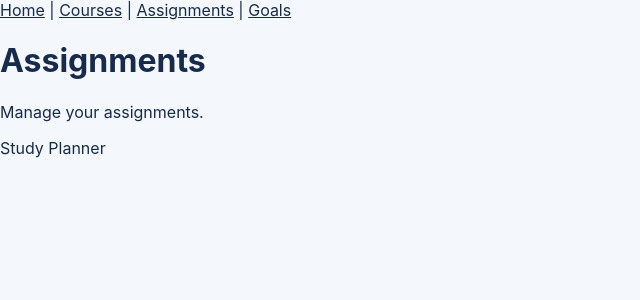
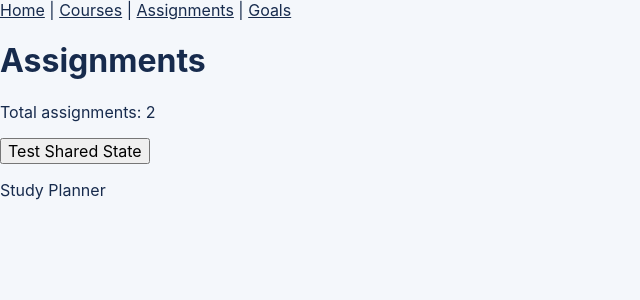
Before and after one commit to rrc-w2025-Gunkarsingh/FDS-Projects, a React (Vite) app: page /assignments in a window 1280 px wide. Shown: the top 300 px of the page, without its empty margins (0-640 px from the left). Built offline with nearby package versions, Linux system fonts and the light colour scheme.

Commit message:
Update three pages with same prop type

```diff
--- a/src/App.tsx
+++ b/src/App.tsx
@@ -1,18 +1,72 @@
+import { useState } from "react";
 import { Route, Routes } from "react-router-dom";
 import HomePage from "./pages/HomePage";
 import CoursesPage from "./pages/CoursesPage";
 import AssignmentsPage from "./pages/AssignmentsPage";
 import GoalsPage from "./pages/GoalsPage";
 import Layout from "./components/layout/Layout";
+import type { Assignment } from "./types/assignment";
 
 function App() {
+  const [assignments, setAssignments] = useState<Assignment[]>([
+    {
+      id: 1,
+      title: "Backend API Project",
+      course: "COMP-3018",
+      dueDate: "2026-09-30",
+      completed: false,
+    },
+    {
+      id: 2,
+      title: "React Sprint 2",
+      course: "COMP-3019",
+      dueDate: "2026-10-02",
+      completed: false,
+    },
+  ]);
+
   return (
     <Routes>
       <Route element={<Layout />}>
-        <Route path="/" element={<HomePage />} />
-        <Route path="/courses" element={<CoursesPage />} />
-        <Route path="/assignments" element={<AssignmentsPage />} />
-        <Route path="/goals" element={<GoalsPage />} />
+        <Route
+          path="/"
+          element={
+            <HomePage
+              assignments={assignments}
+              setAssignments={setAssignments}
+            />
+          }
+        />
+
+        <Route
+          path="/courses"
+          element={
+            <CoursesPage
+              assignments={assignments}
+              setAssignments={setAssignments}
+            />
+          }
+        />
+
+        <Route
+          path="/assignments"
+          element={
+            <AssignmentsPage
+              assignments={assignments}
+              setAssignments={setAssignments}
+            />
+          }
+        />
+
+        <Route
+          path="/goals"
+          element={
+            <GoalsPage
+              assignments={assignments}
+              setAssignments={setAssignments}
+            />
+          }
+        />
       </Route>
     </Routes>
   );
--- a/src/pages/AssignmentsPage.tsx
+++ b/src/pages/AssignmentsPage.tsx
@@ -1,8 +1,28 @@
-function AssignmentsPage() {
+import type { Dispatch, SetStateAction } from "react";
+import type { Assignment } from "../types/assignment";
+
+type AssignmentsPageProps = {
+  assignments: Assignment[];
+  setAssignments: Dispatch<SetStateAction<Assignment[]>>;
+};
+
+function AssignmentsPage({
+  assignments,
+  setAssignments,
+}: AssignmentsPageProps) {
   return (
     <main>
       <h1>Assignments</h1>
-      <p>Manage your assignments.</p>
+
+      <p>Total assignments: {assignments.length}</p>
+
+      <button
+        onClick={() => {
+          setAssignments((current) => current);
+        }}
+      >
+        Test Shared State
+      </button>
     </main>
   );
 }
--- a/src/pages/CoursesPage.tsx
+++ b/src/pages/CoursesPage.tsx
@@ -1,8 +1,16 @@
-function CoursesPage() {
+import type { Dispatch, SetStateAction } from "react";
+import type { Assignment } from "../types/assignment";
+
+type CoursesPageProps = {
+  assignments: Assignment[];
+  setAssignments: Dispatch<SetStateAction<Assignment[]>>;
+};
+
+function CoursesPage({ assignments }: CoursesPageProps) {
   return (
     <main>
       <h1>Courses</h1>
-      <p>View your current courses and progress.</p>
+      <p>Shared assignments: {assignments.length}</p>
     </main>
   );
 }
--- a/src/pages/GoalsPage.tsx
+++ b/src/pages/GoalsPage.tsx
@@ -1,8 +1,16 @@
-function GoalsPage() {
+import type { Dispatch, SetStateAction } from "react";
+import type { Assignment } from "../types/assignment";
+
+type GoalsPageProps = {
+  assignments: Assignment[];
+  setAssignments: Dispatch<SetStateAction<Assignment[]>>;
+};
+
+function GoalsPage({ assignments }: GoalsPageProps) {
   return (
     <main>
       <h1>Study Goals</h1>
-      <p>Manage your study goals.</p>
+      <p>Shared assignments: {assignments.length}</p>
     </main>
   );
 }
--- a/src/pages/HomePage.tsx
+++ b/src/pages/HomePage.tsx
@@ -1,7 +1,19 @@
+import type { Dispatch, SetStateAction } from "react";
 import StudyOverview from "../components/study-overview/StudyOverview";
+import type { Assignment } from "../types/assignment";
 
-function HomePage() {
-  return <StudyOverview />;
+type HomePageProps = {
+  assignments: Assignment[];
+  setAssignments: Dispatch<SetStateAction<Assignment[]>>;
+};
+
+function HomePage({ assignments }: HomePageProps) {
+  return (
+    <>
+      <StudyOverview />
+      <p>Total assignments: {assignments.length}</p>
+    </>
+  );
 }
 
 export default HomePage;
--- /dev/null
+++ b/src/types/assignment.ts
@@ -0,0 +1,7 @@
+export type Assignment = {
+  id: number;
+  title: string;
+  course: string;
+  dueDate: string;
+  completed: boolean;
+};
```
